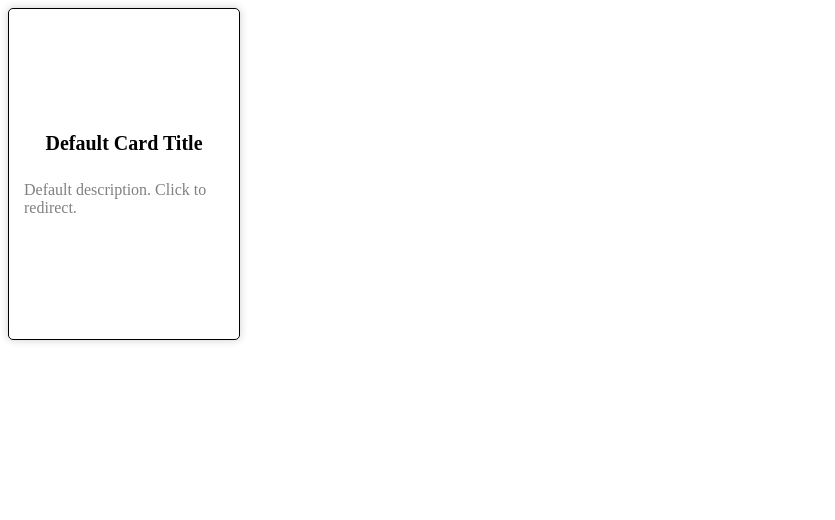
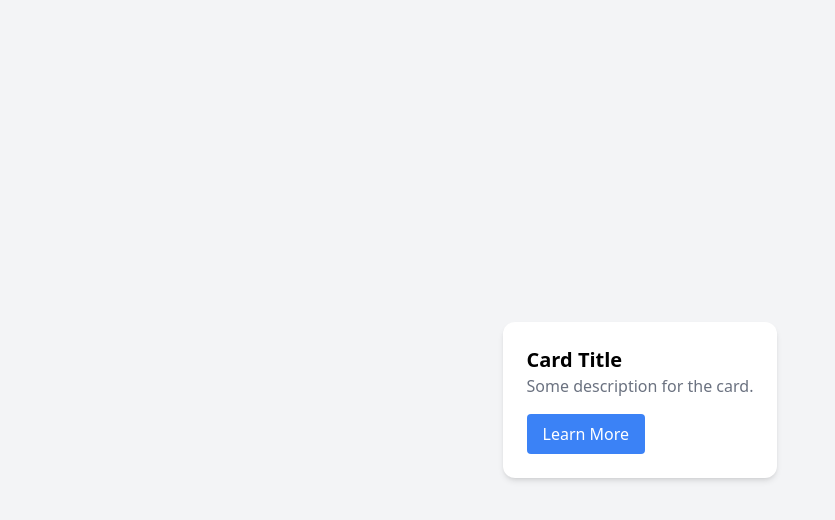
Before and after one commit to bydesign21/mt-olive-church, a plain HTML site: page index.html in a window 1280 px wide. Shown: the whole page, without its empty margins (0-835 px from the left). Drawn offline with nearby package versions, Linux system fonts and the light colour scheme.

Commit message:
Second commit

```diff
--- a/index.html
+++ b/index.html
@@ -4,12 +4,16 @@
     <meta charset="UTF-8">
     <meta name="viewport" content="width=device-width, initial-scale=1.0">
     <title>Card Component</title>
-    <link rel="stylesheet" href="style.css">
+    <script src="https://cdn.tailwindcss.com"></script>
+    <link href="https://cdn.jsdelivr.net/npm/tailwindcss@2.2.19/dist/tailwind.min.css" rel="stylesheet">
 </head>
-<body>
-    <div class="card" onclick="redirectTo()">
-        <h2 class="card-title">Default Card Title</h2>
-        <p class="card-description">Default description. Click to redirect.</p>
+<body class="bg-gray-100 flex items-center justify-center h-screen">
+    <div class="bg-white p-6 max-w-sm mx-auto rounded-xl shadow-md flex items-center space-x-4">
+        <div>
+            <h2 class="text-xl font-semibold">Card Title</h2>
+            <p class="text-gray-500">Some description for the card.</p>
+            <button onclick="redirectTo()" class="mt-4 px-4 py-2 bg-blue-500 text-white rounded hover:bg-blue-600">Learn More</button>
+        </div>
     </div>
     <script src="script.js"></script>
 </body>
--- a/script.js
+++ b/script.js
@@ -1,17 +1,3 @@
-document.addEventListener('DOMContentLoaded', function() {
-    const link = getParameterByName('link');
-    const title = getParameterByName('title');
-    const description = getParameterByName('description');
-
-    if (title) {
-        document.querySelector('.card-title').textContent = title;
-    }
-
-    if (description) {
-        document.querySelector('.card-description').textContent = description;
-    }
-});
-
 function getParameterByName(name, url) {
     if (!url) url = window.location.href;
     name = name.replace(/[\[\]]/g, '\\$&');
```
